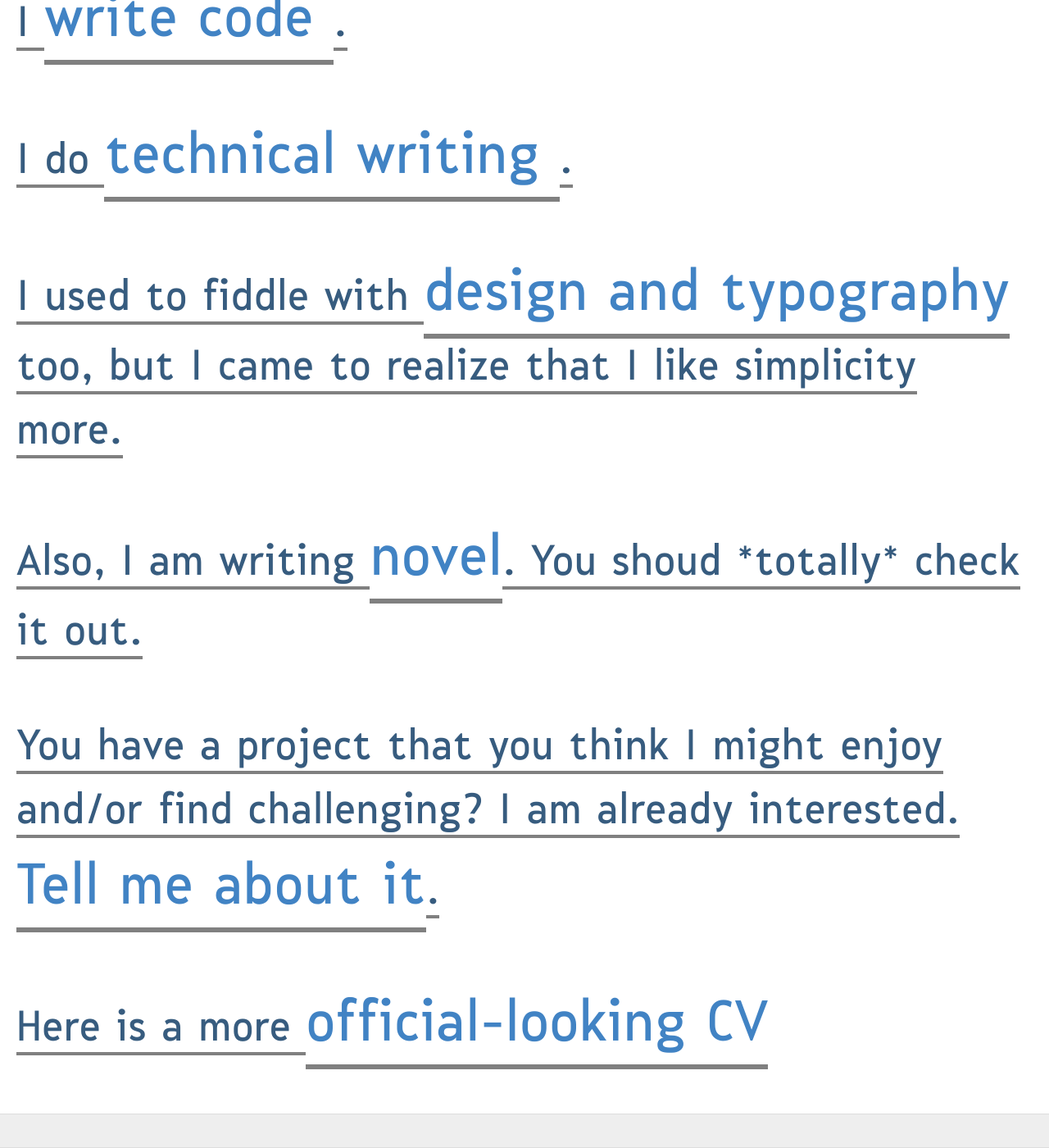
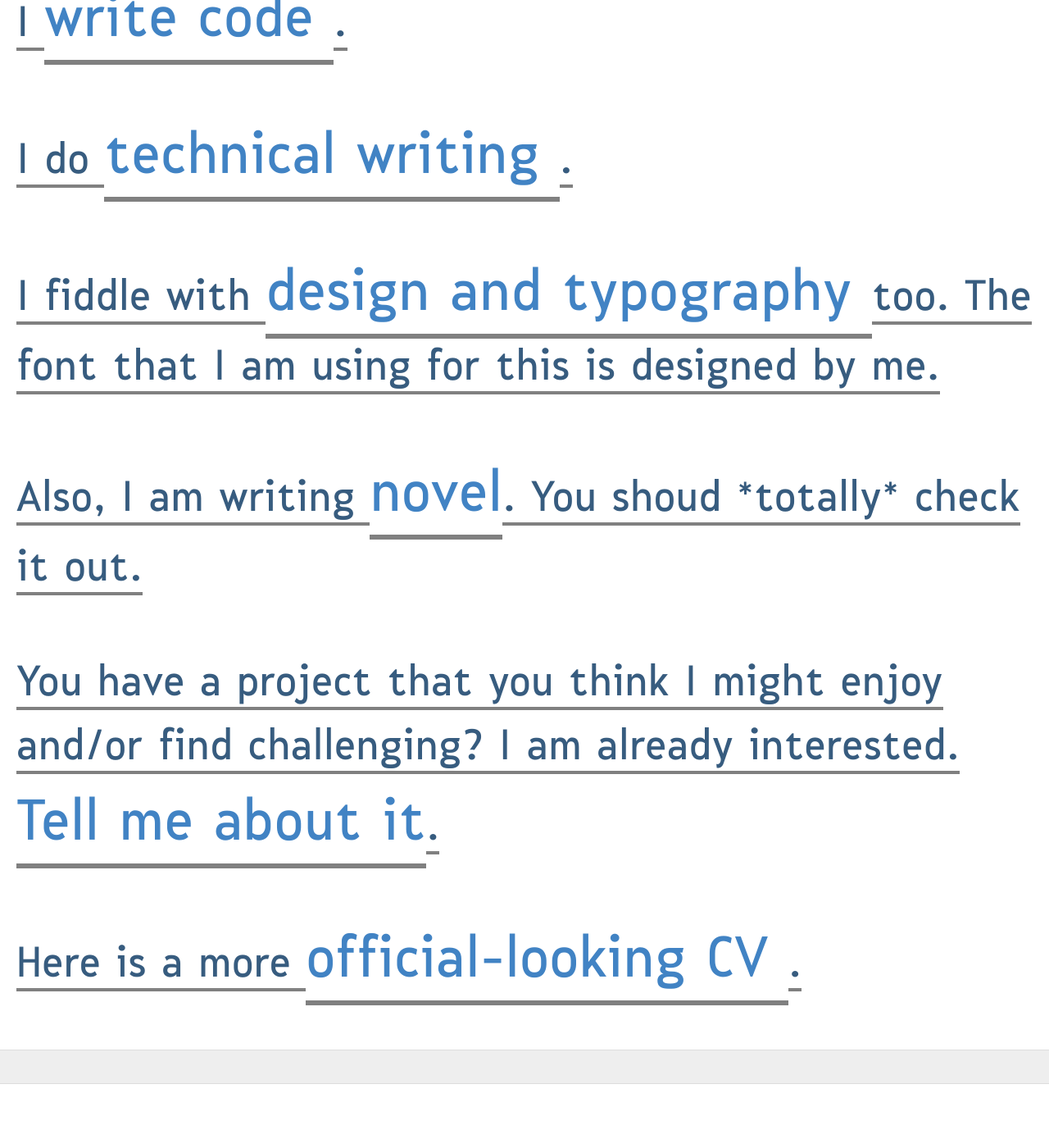
Before and after one commit to abuseofnotation/abuseofnotation.github.io, a Jekyll site: the page built from index.html, in a window 1280 px wide and 1400 px high, scrolled down 407 px. Shown: the whole window at 82% size. Built offline with Jekyll 4.4.1, drawn with Linux system fonts in a browser that asks for light colours; Markdown is read by kramdown in place of the engine named in the settings; after the commit the page ends 1729 px from its top, so only the background shows below that.

Commit message:
Update index.html

```diff
--- a/index.html
+++ b/index.html
@@ -6,11 +6,10 @@
   <p><span>My name is Boris Marinov and I am 30 years old.</span></p>
   <p><span>I <a href="http://github.com/boris-marinov"> write code </a>.</span></p>
   <p><span>I do <a href="http://stackoverflow.com/questions/18839135/how-timers-work-in-javascript/28001480#28001480"> technical writing </a>.</span></p>
-  <p><span>I used to fiddle with <a href="http://www.myfonts.com/foundry/Evolutionfonts/" target="_blank">design and typography </a>too, but I came to realize that I like simplicity more.
-  </span></p>
+  <p><span>I fiddle with <a href="http://www.myfonts.com/foundry/Evolutionfonts/" target="_blank">design and typography </a>too. The font that I am using for this is designed by me. </span></p>
   <p><span>Also, I am writing <a href="https://boris-marinov.gitbooks.io/the-case/content/" target="_blank">novel</a>. You shoud *totally* check it out.</span></p>
   <p><span>You have a project that you think I might enjoy and/or find challenging? I am already interested.
     <a href="mailto:marinovboris@gmail.com">Tell me about it</a>.</span></p>
-  <p><span>Here is a more <a href="{{site.baseurl}}/cv">official-looking CV </a> </span></p>
+  <p><span>Here is a more <a href="{{site.baseurl}}/cv">official-looking CV </a>.</span></p>
 
 </div>
```
